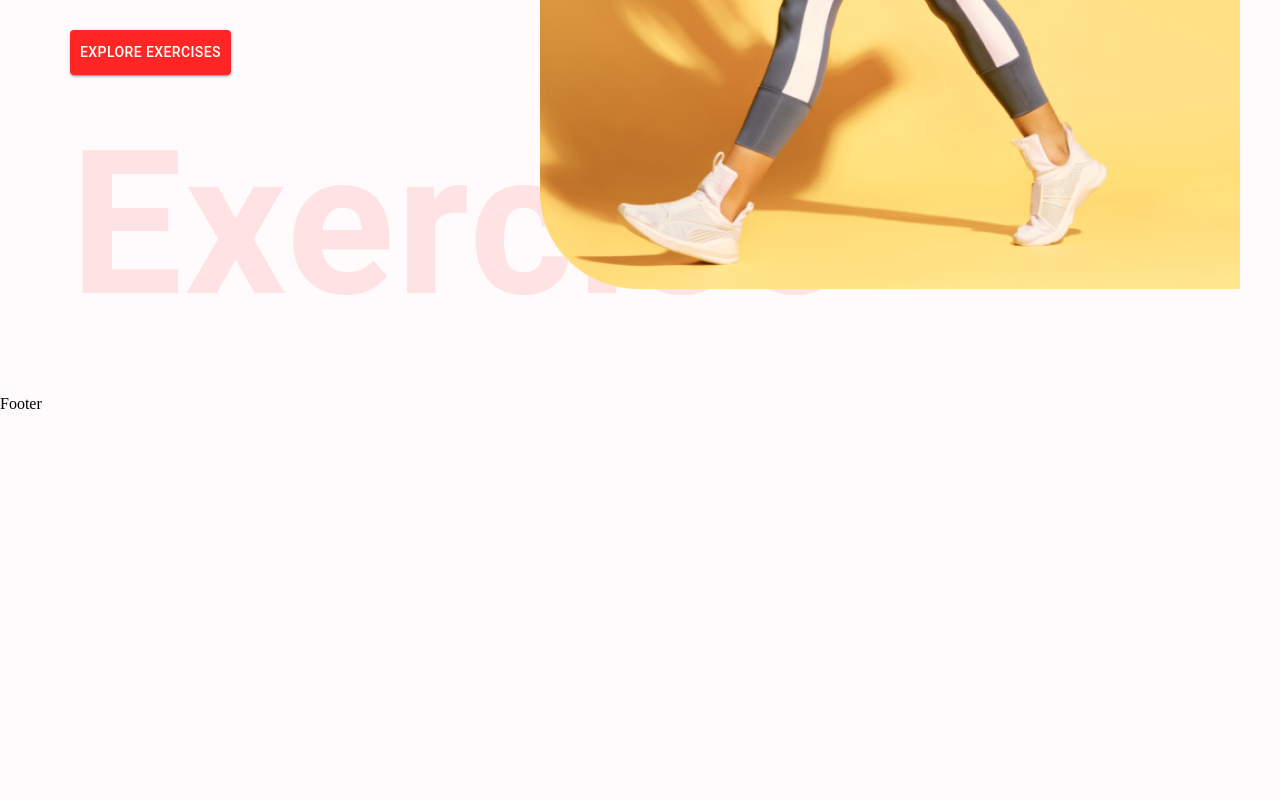
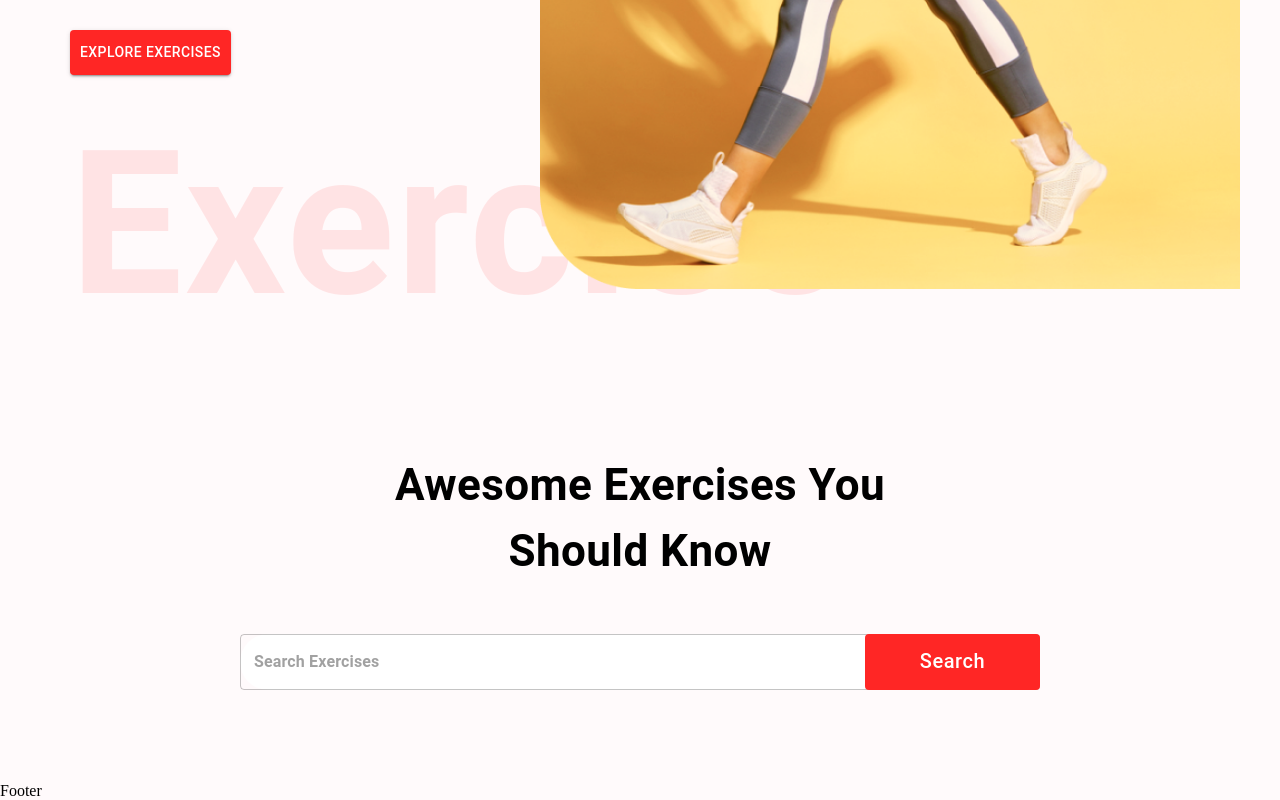
Before and after one commit to Tornike1123/Fintess-App, a React (Create React App) app: page / in a window 1280 px wide. Shown: the part 577-1377 px from the top of the page. Before the commit the page ends 990 px from the top, so only its background shows below. Built offline with nearby package versions, Linux system fonts and the light colour scheme; no server answers.

Commit message:
fetchData from rapidapi

```diff
--- a/src/components/SearchExercises.jsx
+++ b/src/components/SearchExercises.jsx
@@ -1,7 +1,70 @@
-import React from "react";
+import React, { useEffect, useState } from "react";
+import { Box, Button, Stack, TextField, Typography } from "@mui/material";
+import { exercisesOptions, fetchData } from "../utils/fetchData";
 
 const SearchExercises = () => {
-	return <div></div>;
+	const [search, setSearch] = useState("");
+
+	const handlerSearch = async () => {
+		if (search) {
+			const exercisesData = await fetchData(
+				"https://exercisedb.p.rapidapi.com/exercises",
+				exercisesOptions
+			);
+			console.log(exercisesData);
+		}
+	};
+
+	return (
+		<Stack alignItems="center" mt="37px" justifyContent="center" p="20px">
+			<Typography
+				fontWeight={700}
+				sx={{ fontSize: { lg: "44px", xs: "30px" } }}
+				mb="50px"
+				textAlign="center"
+			>
+				Awesome Exercises You <br /> Should Know
+			</Typography>
+			<Box position="relative" mb="72px">
+				<TextField
+					sx={{
+						input: {
+							fontWeight: "700",
+							border: "none",
+							borderRadius: "4px",
+						},
+
+						width: { lg: "800px", xs: "350px" },
+						backgroundColor: "#fff",
+						borderRadius: "40px",
+					}}
+					height="76x"
+					value={search}
+					onChange={(e) => {
+						setSearch(e.target.value.toLowerCase());
+					}}
+					placeholder="Search Exercises"
+					type="text"
+				/>
+				<Button
+					className="search-btn"
+					sx={{
+						bgcolor: "#FF2625",
+						color: "#fff",
+						textTransform: "none",
+						width: { lg: "175px", xs: "80px" },
+						fontSize: { lg: "20px", xs: "14px" },
+						height: "56px",
+						position: "absolute",
+						right: "0",
+					}}
+					onClick={handlerSearch}
+				>
+					Search
+				</Button>
+			</Box>
+		</Stack>
+	);
 };
 
 export default SearchExercises;
--- /dev/null
+++ b/src/utils/fetchData.js
@@ -0,0 +1,13 @@
+export const exercisesOptions = {
+	method: "GET",
+	headers: {
+		"X-RapidAPI-Key": process.env.REACT_APP_RAPID_API_KEY,
+		"X-RapidAPI-Host": "exercisedb.p.rapidapi.com",
+	},
+};
+
+export const fetchData = async (url, options) => {
+	const response = await fetch(url, options);
+	const data = await response.json();
+	return data;
+};
```
